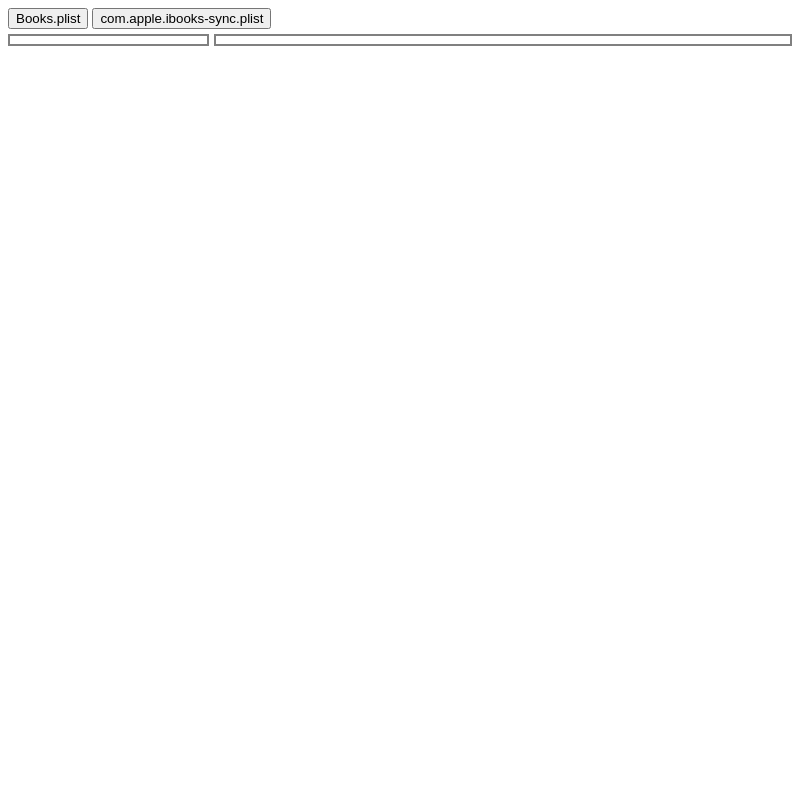
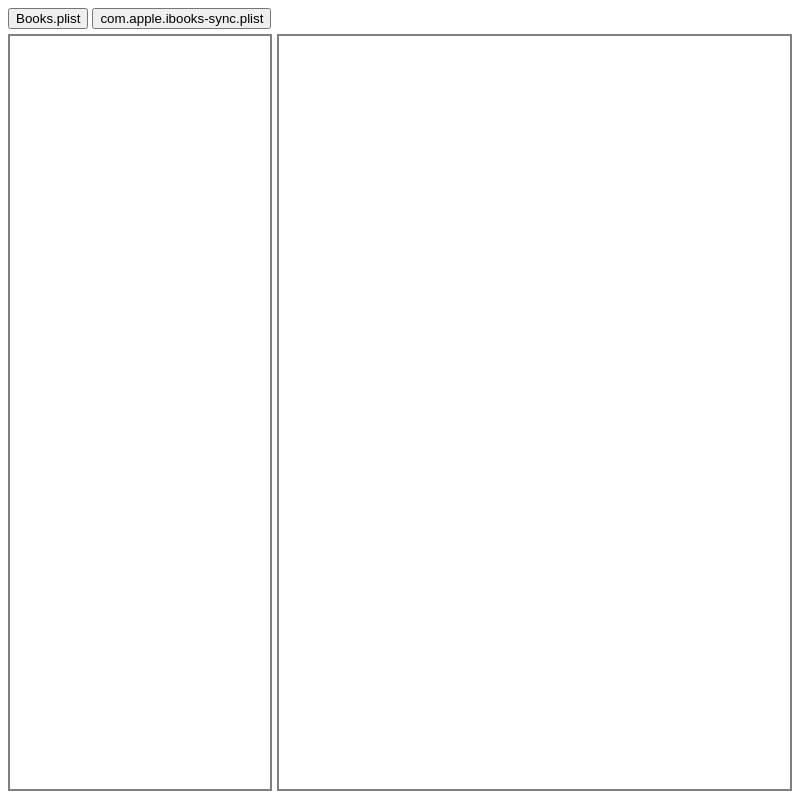
Before and after one commit to dado3212/books-annotations, an Electron app: page html/index.html in a window 800 px wide. Drawn offline with Linux system fonts and the light colour scheme; no server answers.

Commit message:
Make them scrollable

```diff
--- a/css/main.css
+++ b/css/main.css
@@ -2,11 +2,18 @@
     display: flex;
 }
 
-.books {
+.books, .annotations {
     border: 2px solid grey;
     padding: 4px;
+
     margin-top: 5px;
 
+    height: calc(100vh - 55px);
+
+    overflow-y: scroll;
+}
+
+.books {
     flex: 1;
 }
 
@@ -32,12 +39,9 @@
 }
 
 .annotations {
-    border: 2px solid grey;
-    padding: 4px;
-    margin-top: 5px;
     margin-left: 5px;
 
-    flex: 3;
+    flex: 2;
 }
 
 .annotation {
```
